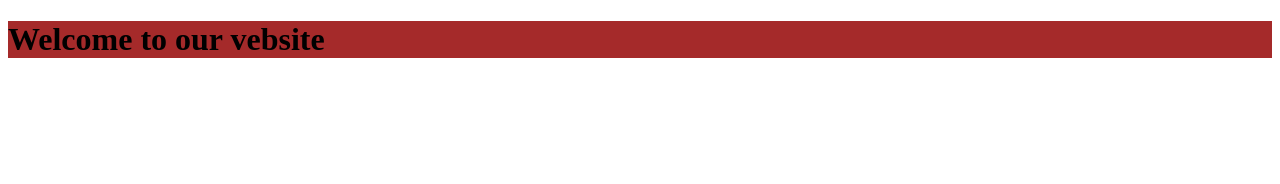
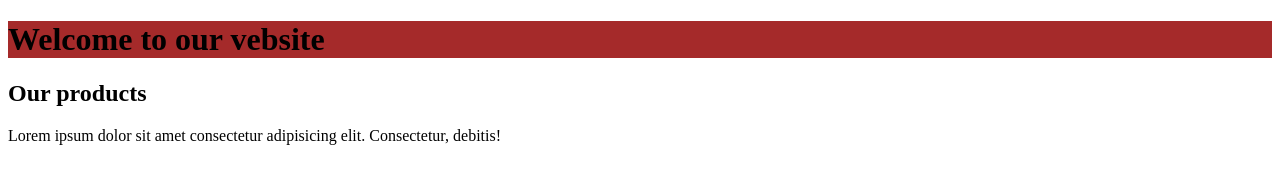
Before and after one commit to MrDilshodDev/new-repo, a plain HTML site: page index.html in a window 1280 px wide. Drawn offline with Linux system fonts and the light colour scheme.

Commit message:
I added new main tag to index.html

```diff
--- a/index.html
+++ b/index.html
@@ -11,5 +11,12 @@
 	<header>
 		<h1>Welcome to our vebsite</h1>
 	</header>
+
+	<main>
+		<div class="container">
+			<h2>Our products</h2>
+			<p>Lorem ipsum dolor sit amet consectetur adipisicing elit. Consectetur, debitis!</p>
+		</div>
+	</main>
 </body>
 </html>
```
